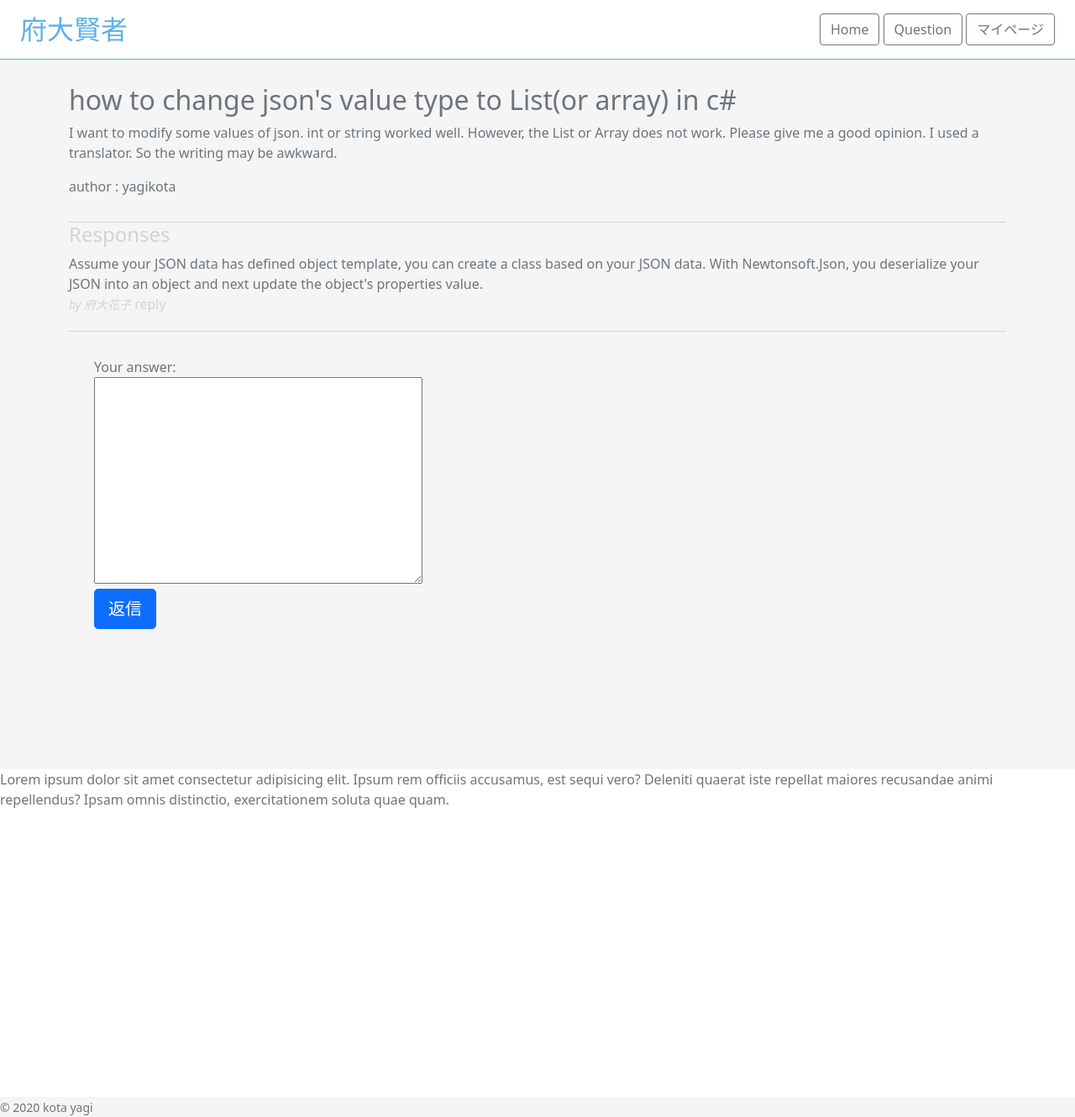
After one commit to yagikota/fudai_app, a Django app: page /question/1/ in a window 1280 px wide. The commit adds this page. Shown: the whole page at 84% size. Run offline with Django 3.2, Linux system fonts and the light colour scheme; a user stored in the database is signed in; data comes from the database, SQL or seed files in the repository; some libraries are stand-ins or nearby versions.

Commit message:
コメント返信機能実装50%#12

```diff
--- a/fudaichatproject/fudaichatapp/admin.py
+++ b/fudaichatproject/fudaichatapp/admin.py
@@ -1,5 +1,6 @@
 from django.contrib import admin
-from .models import Comment
+from .models import Question, Response
 
 # Register your models here.
-admin.site.register(Comment)
+admin.site.register(Question)
+admin.site.register(Response)
--- a/fudaichatproject/fudaichatapp/forms.py
+++ b/fudaichatproject/fudaichatapp/forms.py
@@ -1,7 +1,6 @@
 from django.contrib.auth import get_user_model
-from django.contrib.auth.forms import UserCreationForm, AuthenticationForm, PasswordChangeForm, PasswordResetForm, SetPasswordForm
-# from django.db.models import fields
-from . import utils
+from django.contrib.auth.forms import UserCreationForm, AuthenticationForm
+from .models import Question, Response
 from django import forms
 
 User = get_user_model()
@@ -17,8 +16,8 @@
     #clean_email()メソッドは同じメールアドレスで仮登録段階のアカウントを消去しています
     def clean_email(self):
         email = self.cleaned_data['email']
-        if "@edu.osaka-u.ac.jp" not in email:   # any check you need
-            raise forms.ValidationError("登録に使えるのはedu.osaka-u.ac.jpを持つメールアドレスのみです。")
+        if "@edu.osakafu-u.ac.jp" not in email:   # any check you need
+            raise forms.ValidationError("登録に使えるのはedu.osakafu-u.ac.jpを持つメールアドレスのみです。")
         User.objects.filter(email=email, is_active=False).delete()
         return email
 
@@ -30,3 +29,33 @@
         for field in self.fields.values():
             field.widget.attrs['class'] = 'form-control'
             field.widget.attrs['placeholder'] = field.label
+
+
+# 変更
+
+class NewQuestionForm(forms.ModelForm):
+    class Meta:
+        model = Question
+        fields = ['title', 'body']
+        widgets = {
+            'title': forms.TextInput(attrs={
+                'autofocus': True,
+                'placeholder': 'How to create a Q&A website with Django?'
+            })
+        }
+
+class NewResponseForm(forms.ModelForm):
+    class Meta:
+        model = Response
+        fields = ['body']
+
+class NewReplyForm(forms.ModelForm):
+    class Meta:
+        model = Response
+        fields = ['body']
+        widgets = {
+            'body': forms.Textarea(attrs={
+                'rows': 2,
+                'placeholder': 'What are your thoughts?'
+            })
+        }
--- a/fudaichatproject/fudaichatapp/urls.py
+++ b/fudaichatproject/fudaichatapp/urls.py
@@ -1,6 +1,5 @@
 from django.urls import path
-from .views import TopPage, CommentListview, CommentCreateView, CreateUser, UserCreateDone, UserCreateComplete, ProfileView, DeleteUserComfirmView, DeleteUserCompleteView
-from django.contrib.auth import views as auth_views
+from .views import TopPage, QuestionListview, CreateUser, UserCreateDone, UserCreateComplete, ProfileView, DeleteUserComfirmView, DeleteUserCompleteView, questionPage, replyPage, newQuestionPage
 
 app_name  = 'fudaichat'
 
@@ -9,9 +8,12 @@
     path('signup/', CreateUser.as_view(), name='signup'),
     path('signup/done', UserCreateDone.as_view(), name='signup_done'),
     path('signup/complete/<token>/', UserCreateComplete.as_view(), name='signup_complete'),
-    path('list/', CommentListview.as_view(), name='list'),
-    path('create/', CommentCreateView.as_view(), name='comment_create'),
+    path('list/', QuestionListview.as_view(), name='list'),
     path('profile/', ProfileView.as_view(), name='profile'),
     path('delete_confirm', DeleteUserComfirmView.as_view(template_name='registration/delete_confirm.html'), name='delete_confirm'),
     path('delete_complete', DeleteUserCompleteView.as_view(), name='delete_complete'),
+
+    path('new_question', newQuestionPage, name='new_question'),
+    path('question/<int:id>/', questionPage, name='question'),
+    path('reply', replyPage, name='reply')
 ]
--- a/fudaichatproject/fudaichatapp/views.py
+++ b/fudaichatproject/fudaichatapp/views.py
@@ -2,12 +2,12 @@
 from django.contrib.auth import login
 from django.contrib.auth import logout as auth_logout
 from django.views.generic import ListView, CreateView, TemplateView, View
-from .models import Comment
+from .models import Question, Response
 from django.contrib.auth.models import User
 from django.urls import reverse_lazy
 from django.contrib.auth.mixins import LoginRequiredMixin
 from django.contrib import messages
-from .forms import CustomUserCreateForm
+from .forms import CustomUserCreateForm, NewQuestionForm, NewReplyForm, NewResponseForm
 from django.http import HttpResponseRedirect, HttpResponseBadRequest, HttpResponseRedirect
 from django.contrib.sites.shortcuts import get_current_site
 from django.core.signing import dumps
@@ -105,27 +105,14 @@
         return HttpResponseBadRequest()
 
 
-class CommentListview(ListView):
+class QuestionListview(ListView):
     template_name = 'list.html'
-    model = Comment
-    queryset = Comment.objects.order_by('-post_date')
-    context_object_name = 'comment_all_items'
+    model = Question
+    queryset = Question.objects.order_by('-updated_at')
+    context_object_name = 'questions'
     paginate_by = 10
 
 
-class CommentCreateView(CreateView):
-    template_name = 'comment_create.html'
-    model = Comment
-    fields = ('content',)
-    context_object_name = 'comment_all_items'
-    success_url = reverse_lazy('fudaichat:list')
-
-
-    def form_valid(self, form):
-        form.instance.author_id = self.request.user.id
-        self.object = comment = form.save()
-        messages.success(self.request, 'コメントを投稿しました')
-        return super().form_valid(form)
 
 class ProfileView(TemplateView):
     template_name = 'registration/profile.html'
@@ -142,3 +129,74 @@
         User.objects.filter(email=self.request.user.email).delete()
         auth_logout(self.request)
         return render(self.request,'top_page.html')
+
+
+
+
+
+# 変更
+
+
+def newQuestionPage(request):
+    form = NewQuestionForm()
+
+    if request.method == 'POST':
+        try:
+            form = NewQuestionForm(request.POST)
+            if form.is_valid():
+                question = form.save(commit=False)
+                question.author = request.user
+                question.save()
+        except Exception as e:
+            print(e)
+            raise
+
+    context = {'form': form}
+    return render(request, 'comment_create.html', context)
+
+
+
+def questionPage(request, id):
+    response_form = NewResponseForm()
+    reply_form = NewReplyForm()
+
+    if request.method == 'POST':
+        try:
+            response_form = NewResponseForm(request.POST)
+            if response_form.is_valid():
+                response = response_form.save(commit=False)
+                response.user = request.user
+                response.question = Question(id=id)
+                response.save()
+                return redirect('/question/'+str(id)+'#'+str(response.id))
+        except Exception as e:
+            print(e)
+            raise
+
+    question = Question.objects.get(id=id)
+    context = {
+        'question': question,
+        'response_form': response_form,
+        'reply_form': reply_form,
+    }
+    return render(request, 'question.html', context)
+
+
+def replyPage(request):
+    if request.method == 'POST':
+        try:
+            form = NewReplyForm(request.POST)
+            if form.is_valid():
+                question_id = request.POST.get('question')
+                parent_id = request.POST.get('parent')
+                reply = form.save(commit=False)
+                reply.user = request.user
+                reply.question = Question(id=question_id)
+                reply.parent = Response(id=parent_id)
+                reply.save()
+                return redirect('/question/'+str(question_id)+'#'+str(reply.id))
+        except Exception as e:
+            print(e)
+            raise
+
+    return redirect('list')
--- /dev/null
+++ b/fudaichatproject/static/css/base.css
@@ -0,0 +1,56 @@
+@media (min-width: 767px) {
+body {
+	background-color: #f5f5f5;
+	color: #6c757d;
+}
+
+nav {
+	margin-left: auto;
+}
+}
+
+
+.responses-container {
+	border-top: 1px solid lightgray;
+	margin-top: 30px;
+}
+
+.responses-container-heading {
+	color: lightgray;
+}
+
+.no-responses-text {
+	color: lightgray;
+}
+
+.response-body {
+	margin: 0;
+}
+
+.response-author {
+	color: lightgray;
+	font-style: italic;
+}
+
+.reply-button {
+	background-color: transparent;
+	border: none;
+	padding: 0;
+	text-transform: lowercase;
+	color: lightgray;
+	cursor: pointer;
+}
+
+.response-form {
+	margin-top: 20px;
+	border-top: 1px solid lightgray;
+	padding: 30px;
+}
+
+.reply-form-container {
+	display: none;
+}
+
+.reply-form-container.enabled {
+	display: block;
+}
--- /dev/null
+++ b/fudaichatproject/static/js/javascript.js
@@ -0,0 +1,13 @@
+function handleReplyButton(responseId) {
+  const replyFormContainer = document.getElementById(`reply-form-container-${responseId}`);
+  if (replyFormContainer) {
+    replyFormContainer.className = 'reply-form-container enabled'
+  }
+}
+
+function handleCancelReply(responseId) {
+  const replyFormContainer = document.getElementById(`reply-form-container-${responseId}`);
+  if (replyFormContainer) {
+    replyFormContainer.className = 'reply-form-container'
+  }
+}
--- a/fudaichatproject/templates/base.html
+++ b/fudaichatproject/templates/base.html
@@ -5,7 +5,8 @@
     <meta charset="utf-8">
     <meta name="viewport" content="width=device-width, initial-scale=1">
     <link href="https://cdn.jsdelivr.net/npm/bootstrap@5.0.0-beta3/dist/css/bootstrap.min.css" rel="stylesheet" integrity="sha384-eOJMYsd53ii+scO/bJGFsiCZc+5NDVN2yr8+0RDqr0Ql0h+rP48ckxlpbzKgwra6" crossorigin="anonymous">
-    <link rel="stylesheet" type="text/css" href="{% static 'base.css' %}">
+    <link rel="stylesheet" type="text/css" href="{% static 'css/base.css' %}">
+    <script src="{% static 'js/javascript.js' %}"></script>
     <title>府大CHAT</title>
     {% block header %}
     {% endblock header %}
@@ -20,7 +21,7 @@
         <nav class="my-2 my-md-0 mr-md-3">
             {% if user.is_authenticated %}
             <a class="btn btn-outline-secondary" href="{% url 'fudaichat:list' %}">Home</a>
-            <a class="btn btn-outline-secondary" href="{% url 'fudaichat:comment_create' %}">Comment</a>
+            <a class="btn btn-outline-secondary" href="{% url 'fudaichat:new_question' %}">Question</a>
             <a class="btn btn-outline-secondary" href="{% url 'fudaichat:profile' %}">マイページ</a>
             {% else %}
             <a class="btn btn-outline-secondary" style="margin-right: 8px;" href="{% url 'login' %}">Login</a>
--- /dev/null
+++ b/fudaichatproject/templates/question.html
@@ -0,0 +1,34 @@
+{% extends 'base.html' %}
+
+{% block body %}
+<div class="page question-page">
+
+    <h2 class="question-title">{{question.title}}</h2>
+    <p class="question-body">{{question.body}}</p>
+    <span class="question-author">author : {{question.author.username}}</span>
+
+    <div class="responses-container">
+        <h4 class="responses-container-heading">Responses</h4>
+
+        {% if not question.responses.all %}
+            <p class="no-responses-text">No responses yet</p>
+        {% else %}
+            {% for response in question.get_responses %}
+                {% include 'response.html' with response=response %}
+            {% endfor %}
+        {% endif %}
+    </div>
+
+    {% if user.is_authenticated %}
+        <form method="POST" action="" class="response-form">{% csrf_token %}
+            <div class="fieldWrapper">
+                <label for="{{response_form.body.id_for_label}}">Your answer:</label>
+                <br>
+                {{response_form.body}}
+            </div>
+            <button type="submit" class="btn btn-lg btn-primary btn-block">返信</button>
+        </form>
+    {% endif %}
+
+</div>
+{% endblock body%}
--- /dev/null
+++ b/fudaichatproject/templates/response.html
@@ -0,0 +1,23 @@
+<blockquote id="{{response.id}}">
+    <p class="response-body">{{response.body}}</p>
+    <small class="response-author">by {{response.author.username}}</small>
+
+    {% if user.is_authenticated %}
+        <button class="reply-button">Reply</button>
+    {% endif %}
+
+    <blockquote id="reply-form-container-{{response.id}}" class="reply-form-container">
+        <form method="POST" action="/reply" class="reply-form">{% csrf_token %}
+            <input type="hidden" name="question" value="{{question.id}}"/>
+            <input type="hidden" name="parent" value="{{response.id}}"/>
+            {{reply_form.body}}
+            <button type="button" class="reply-form-cancel-button">Cancel</button>
+            <input type="submit" class="reply-form-submit-button" value="Reply"/>
+        </form>
+    </blockquote>
+
+    {% for children in response.get_responses %}
+        {% include 'response.html' with response=children %}
+    {% endfor %}
+
+</blockquote>
```
Also changed, not shown: fudaichatproject/fudaichatapp/models.py (+24 -6 lines), fudaichatproject/static/base.css (deleted, +0 -10 lines), fudaichatproject/static/javascript.js (deleted, +0 -13 lines), fudaichatproject/templates/comment_create.html (+10 -1 lines), fudaichatproject/templates/list.html (+11 -9 lines), fudaichatproject/db.sqlite3, fudaichatproject/fudaichatapp/migrations/0001_initial.py, fudaichatproject/fudaichatapp/migrations/0002_auto_20210418_1717.py (added), fudaichatproject/static/css/list.css (renamed from fudaichatproject/static/list.css), fudaichatproject/static/css/login_and_signup.css (renamed from fudaichatproject/static/login_and_signup.css), fudaichatproject/static/css/reset.css (added).
